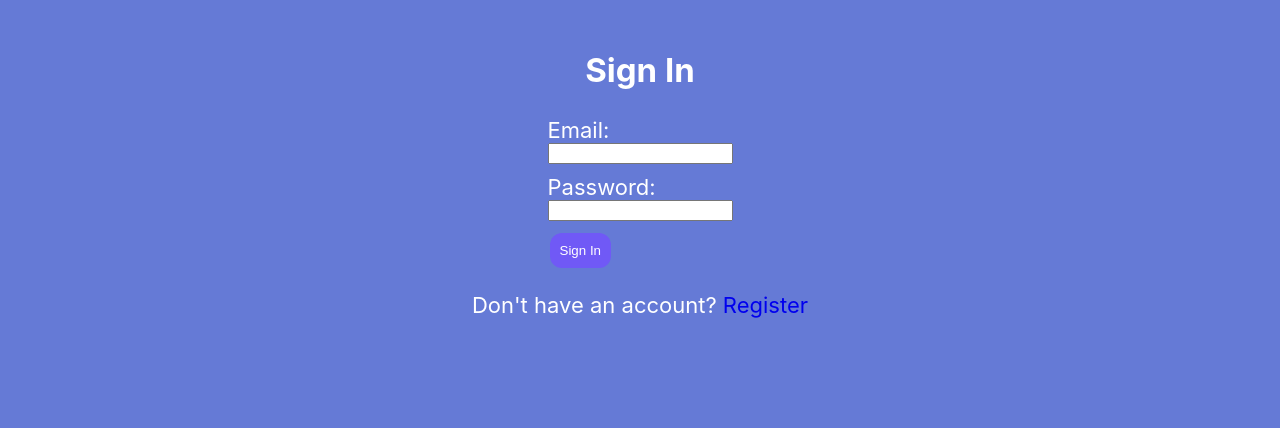
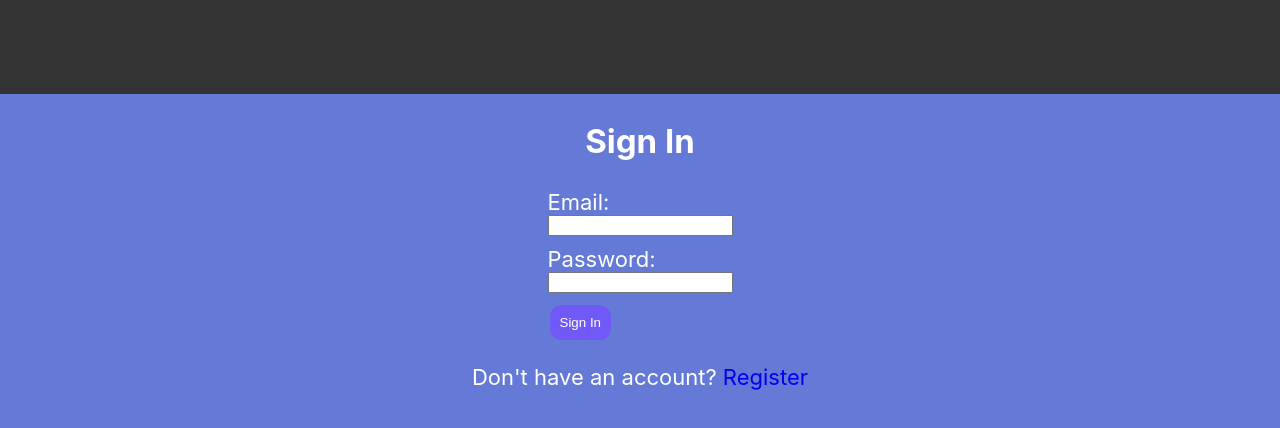
Before and after one commit to jasonbhlee/final_project, a React (Create React App) app in the folder project-app-frontend/: page / in a window 1280 px wide. Shown: the top 428 px of the page. Built offline with nearby package versions, Linux system fonts and the light colour scheme.

Commit message:
sign in page top bar

```diff
--- a/project-app-frontend/src/index.css
+++ b/project-app-frontend/src/index.css
@@ -9,6 +9,7 @@ body {
   color: white;
   font-size: 22px;
   align-items: center;
+  padding: 0px;
 }
 
 code {
@@ -30,3 +31,17 @@ button:hover {
   background-color: white;
   color: black;
 }
+
+nav {
+  margin: 0px;
+}
+
+#root {
+  margin: 0px;
+  padding: 0;
+}
+
+#root div {
+  margin-top: 0px;
+  padding: 0;
+}
--- a/project-app-frontend/src/pages/SignInPage.js
+++ b/project-app-frontend/src/pages/SignInPage.js
@@ -38,7 +38,12 @@ function SignInPage() {
   };
 
   return (
-    <div style={{ textAlign: 'center', marginTop: '50px' }}>
+    <div style={{ textAlign: 'center'}}>{/* Navbar */}
+    <nav style={{ backgroundColor: '#333', padding: '10px', color: '#fff', height: '74px' }}>
+    </nav>
+
+
+
       <h2>Sign In</h2>
       <form onSubmit={handleSubmit} style={{ display: 'inline-block', textAlign: 'left' }}>
         <label>Email:</label>
```
